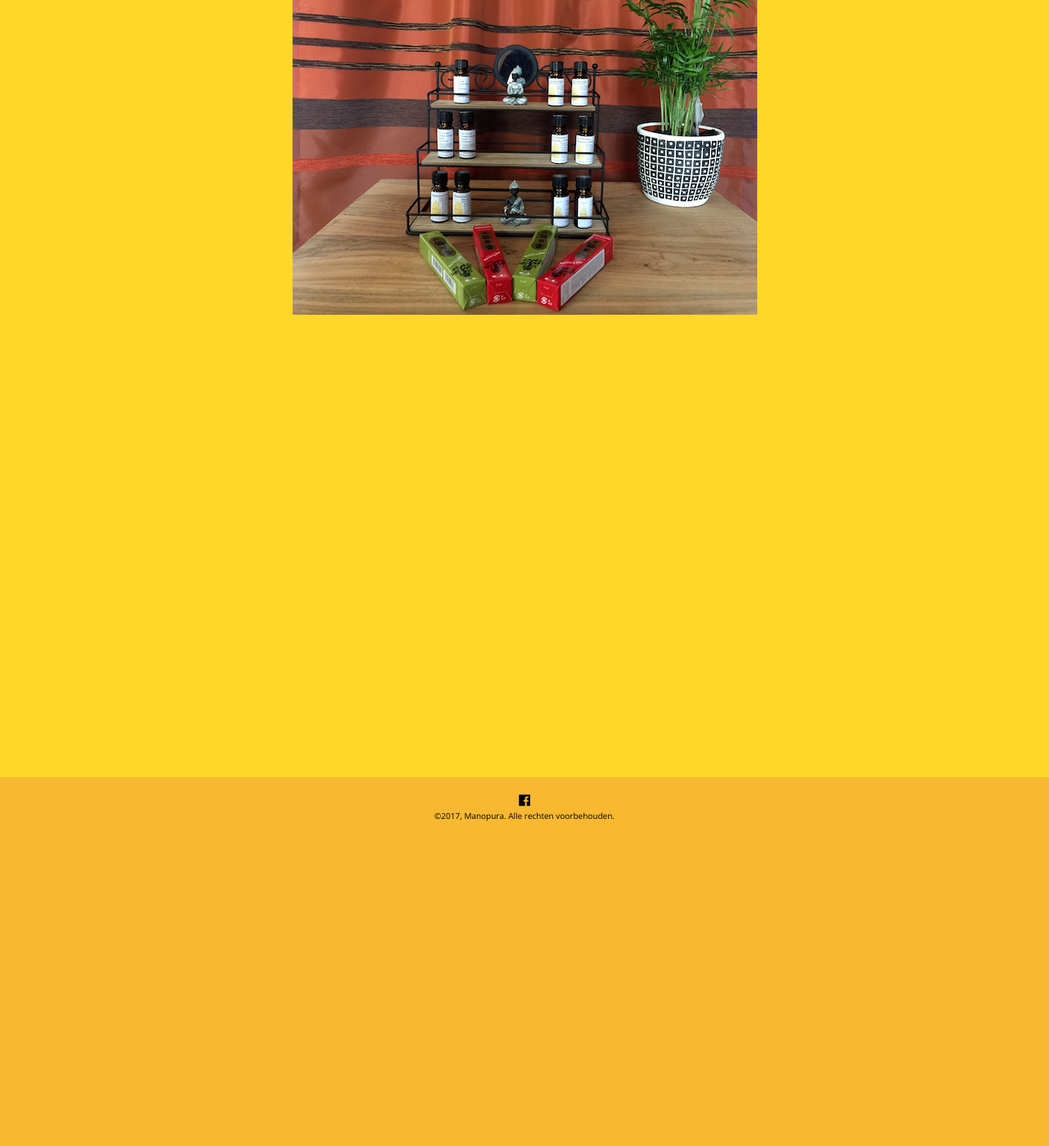
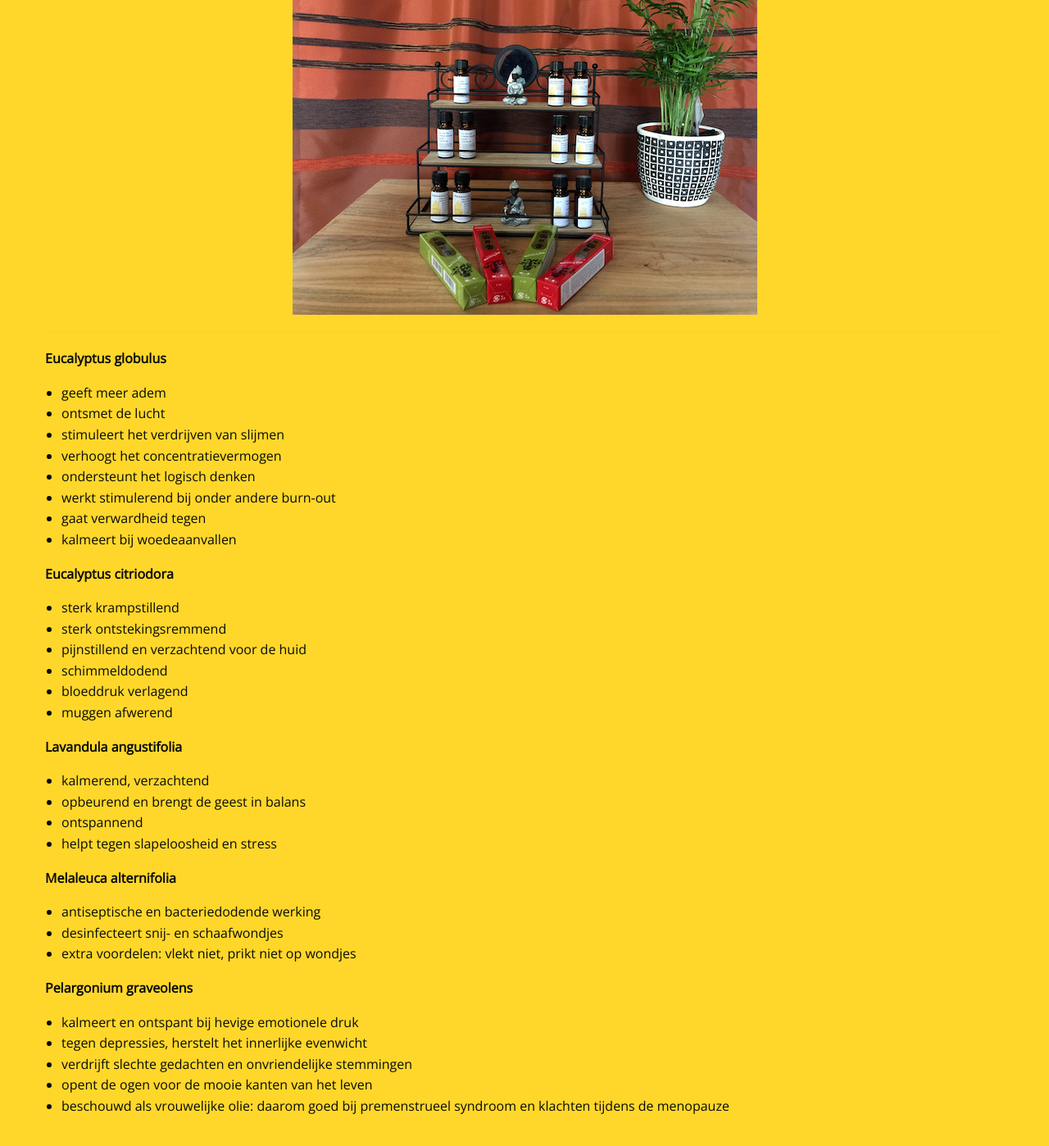
Before and after one commit to manopura/manopura.github.io, a Jekyll site: the page built from etherische_olie.md, in a window 1280 px wide and 1400 px high, scrolled down 381 px. Shown: the whole window at 82% size. Built offline with Jekyll 4.4.1, drawn with Linux system fonts in a browser that asks for light colours; nearby versions of some CDN libraries; our own code applies the rules of GitHub Pages for plain Markdown files.

Commit message:
Update etherische_olie.md

```diff
--- a/etherische_olie.md
+++ b/etherische_olie.md
@@ -12,5 +12,41 @@ Ook **wierook**, enkel Den en Sandelhout, is te verkrijgen.
 Wierook wordt vooral ingezet bij Feng Shui correcties.
 
 
+![etherische_olie](images/kleinolierekje.png)
 
-![etherische_olie](images/kleinolierekje.png)
+---
+**Eucalyptus globulus**
++ geeft meer adem
++ ontsmet de lucht
++ stimuleert het verdrijven van slijmen
++ verhoogt het concentratievermogen
++ ondersteunt het logisch denken
++ werkt stimulerend bij onder andere burn-out
++ gaat verwardheid tegen
++ kalmeert bij woedeaanvallen
+
+**Eucalyptus citriodora**
++ sterk krampstillend
++ sterk ontstekingsremmend
++ pijnstillend en verzachtend voor de huid
++ schimmeldodend
++ bloeddruk verlagend
++ muggen afwerend
+
+**Lavandula angustifolia**
++ kalmerend, verzachtend
++ opbeurend en brengt de geest in balans
++ ontspannend
++ helpt tegen slapeloosheid en stress
+
+**Melaleuca alternifolia**
++ antiseptische en bacteriedodende werking
++ desinfecteert snij- en schaafwondjes
++ extra voordelen: vlekt niet, prikt niet op wondjes
+
+**Pelargonium graveolens**
++ kalmeert en ontspant bij hevige emotionele druk
++ tegen depressies, herstelt het innerlijke evenwicht
++ verdrijft slechte gedachten en onvriendelijke stemmingen
++ opent de ogen voor de mooie kanten van het leven
++ beschouwd als vrouwelijke olie: daarom goed bij premenstrueel syndroom en klachten tijdens de menopauze
```
